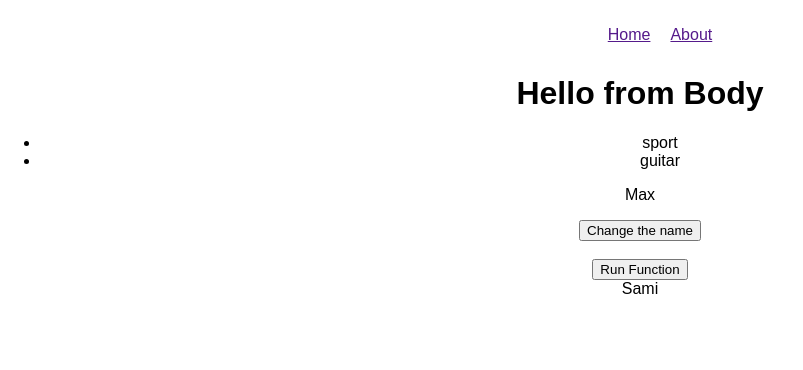
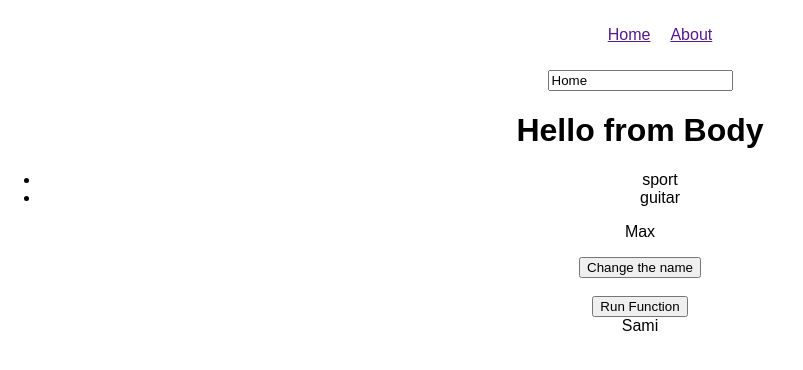
Before and after one commit to Abdullilah/ReachJs_Training, a React (Create React App) app in the folder my-app/: page / in a window 1280 px wide. Shown: the top 370 px of the page, without its empty margins (0-803 px from the left). Built offline with nearby package versions, Linux system fonts and the light colour scheme.

Commit message:
onChange method change the content

```diff
--- a/my-app/src/subPages/Head.js
+++ b/my-app/src/subPages/Head.js
@@ -1,14 +1,28 @@
 import React, { Component } from 'react';
 
 class Head extends Component {
+    constructor(props){
+        super();
+        this.state = {
+            name: 'Home'
+        }
+    }
+
+    changeLinkName(e){
+        this.setState({
+            name: e.target.value
+        });
+    }
+
     render() {
         return (
             <div className="Head">
                 <nav>
                     <ul className='nav-list'>
-                        <li><a href=''>Home</a></li>
+                        <li><a href=''>{this.state.name}</a></li>
                         <li><a href=''>About</a></li>
                     </ul>
+                    <input type='text' value={this.state.name} onChange={this.changeLinkName.bind(this)} />
                 </nav>
             </div>
         );
```
